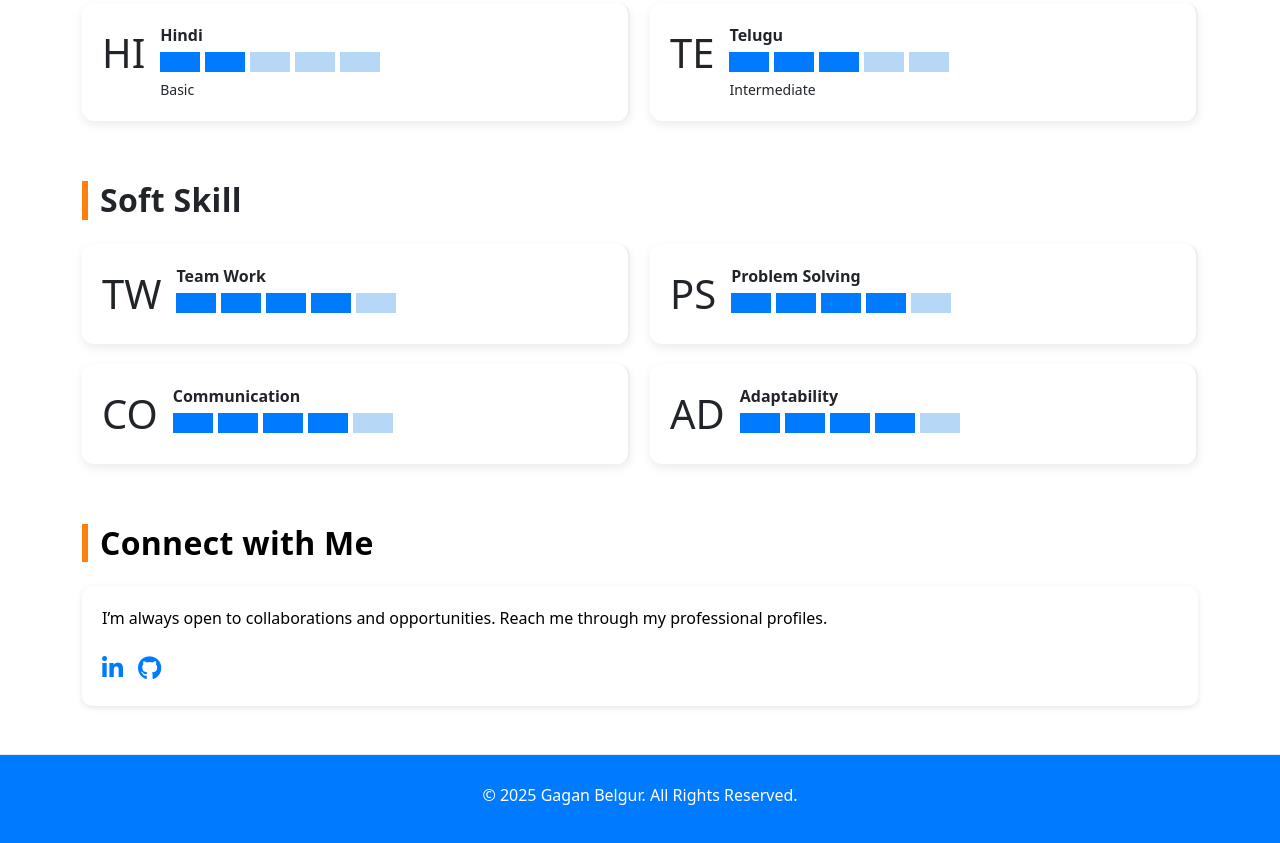
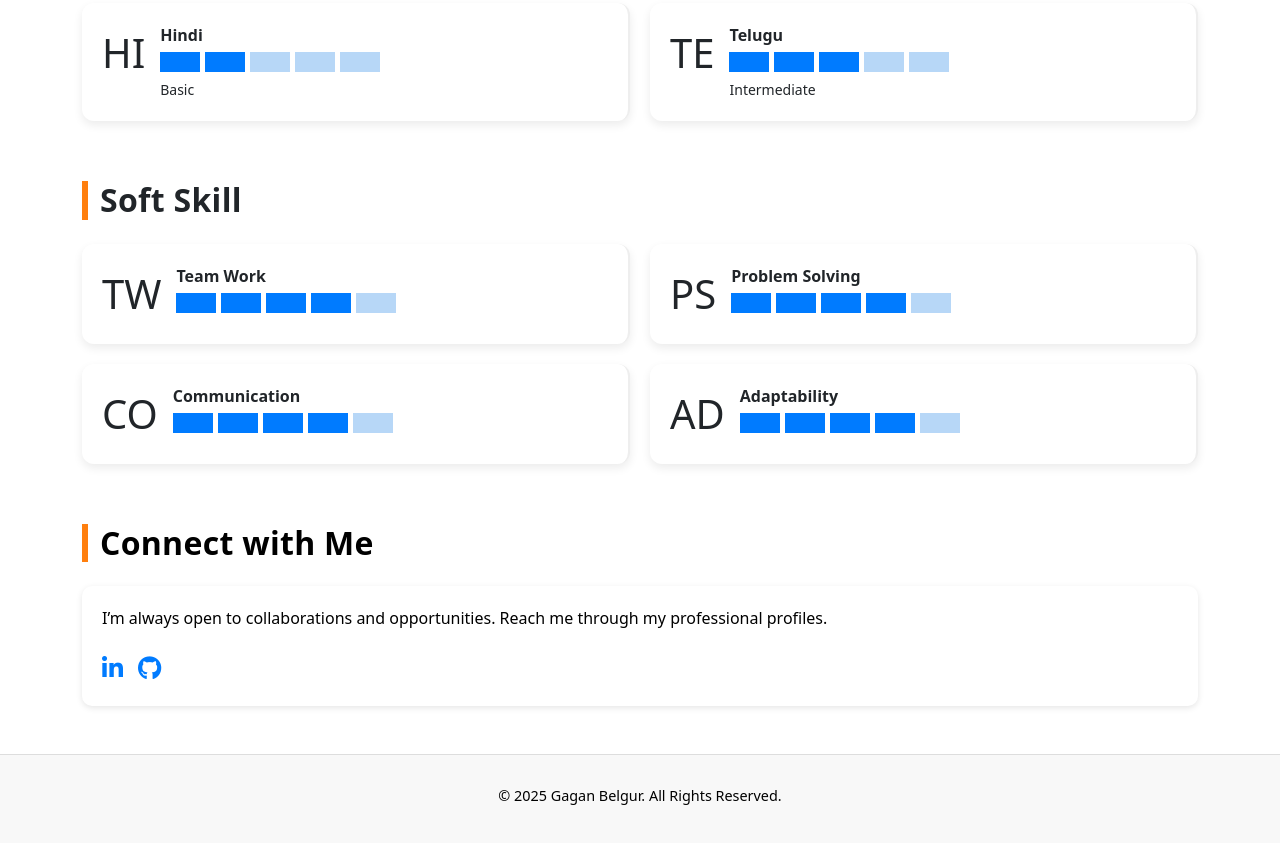
Before and after one commit to GaganBelgur/gaganbelgur-portfolio, a plain HTML site: page GaganBelgurPortfolio/index.html in a window 1280 px wide. Shown: the part 6006-6849 px from the top of the page. Drawn offline with nearby package versions, Linux system fonts and the light colour scheme.

Commit message:
Updated footer

```diff
--- a/GaganBelgurPortfolio/css/footer.css
+++ b/GaganBelgurPortfolio/css/footer.css
@@ -1,7 +1,12 @@
-footer {
-    background: #007BFF;
-    color: white;
-    padding: 28px;
+.site-footer {
+    background-color: #f8f8f8;
+    color: #000;               /* black text */
+    padding: 30px 20px;
     text-align: center;
-    border-top: 1px solid #eee;
+    font-size: 0.9rem;
+    border-top: 1px solid #ddd;
 }
+
+.site-footer p {
+    margin: 0 0 10px;
+}
--- a/GaganBelgurPortfolio/index.html
+++ b/GaganBelgurPortfolio/index.html
@@ -72,8 +72,10 @@
     <script src="js/stats.js"></script>
 </body>
 
-<footer>
-    <p>&copy; 2025 Gagan Belgur. All Rights Reserved.</p>
+<footer class="site-footer">
+    <div class="container">
+        <p>© 2025 Gagan Belgur. All Rights Reserved.</p>
+    </div>
 </footer>
 
 </html>
```
